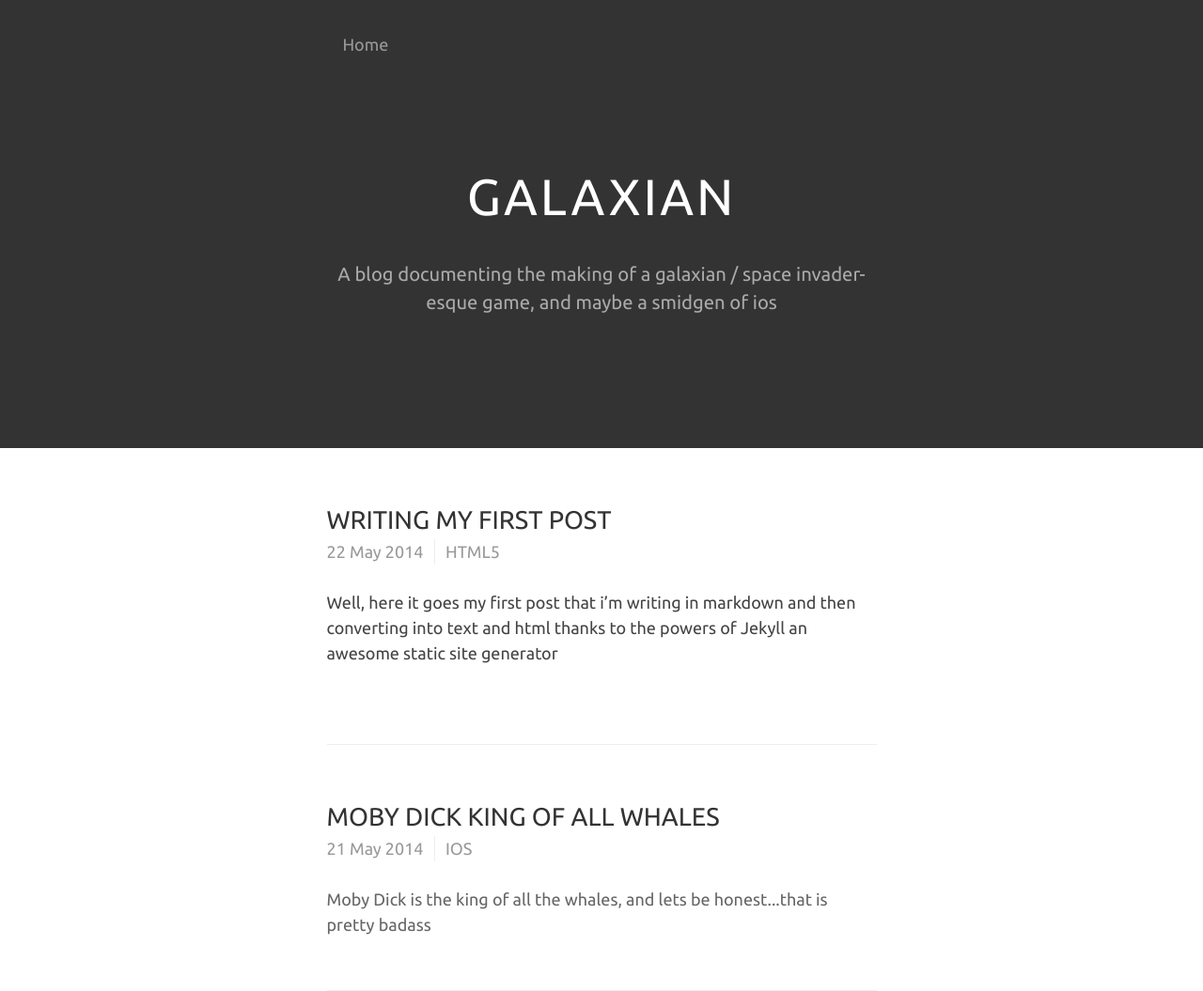
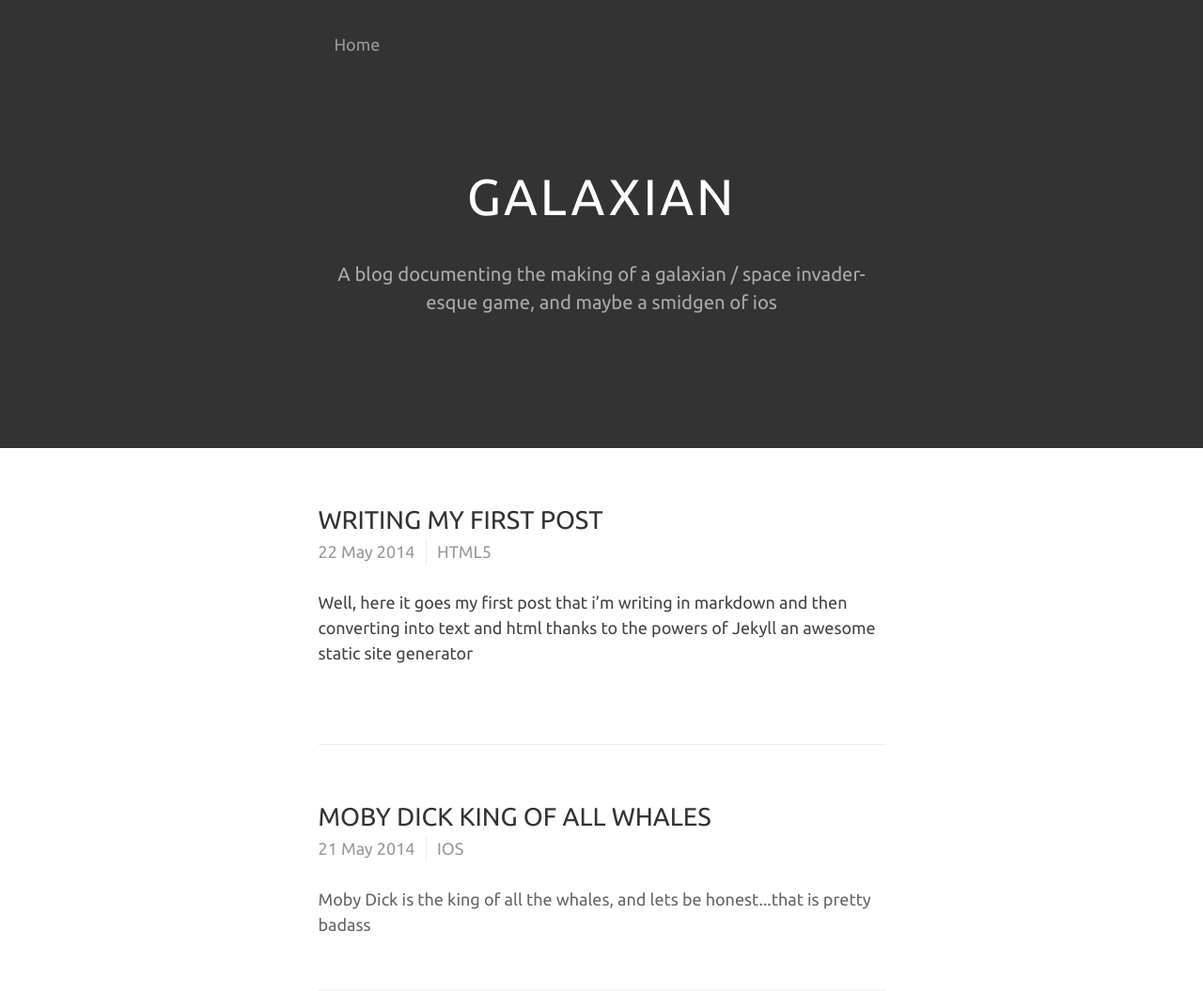
Before and after one commit to birdyboy18/galaxian, a Jekyll site: the page built from index.html, in a window 1280 px wide. Shown: the whole page at 94% size. Built offline with Jekyll 4.4.1, drawn with Linux system fonts in a browser that asks for light colours; the list of posts is cut into pages by our own code.

Commit message:
Made the max-width of the container wider

```diff
--- a/css/queries/_base.scss
+++ b/css/queries/_base.scss
@@ -50,7 +50,7 @@
 	width: columns(12);
 	margin: 0 auto 0 auto;
 	padding: 0 1.25rem 0 1.25rem;
-	max-width: 35rem;
+	max-width: 36rem;
 	@include clearfix();
 }
 
--- a/css/style.css
+++ b/css/style.css
@@ -60,7 +60,7 @@
   width: 100%;
   margin: 0 auto 0 auto;
   padding: 0 1.25rem 0 1.25rem;
-  max-width: 35rem;
+  max-width: 36rem;
 }
 .container:before, .container:after {
   content: " ";
```
